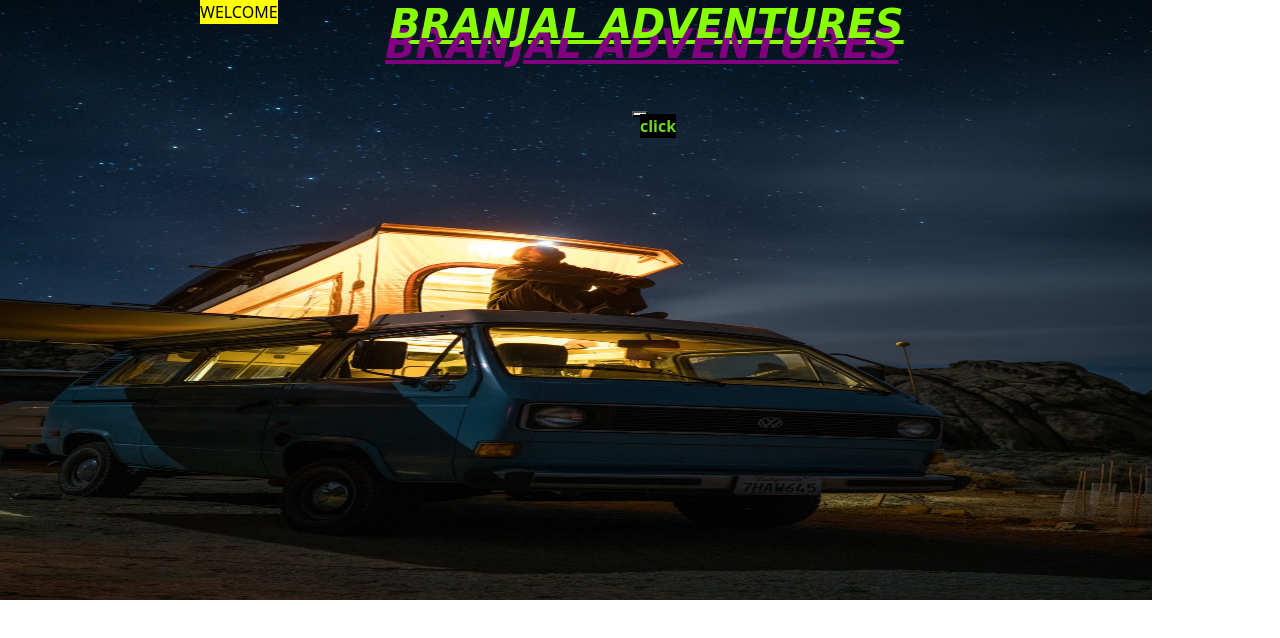
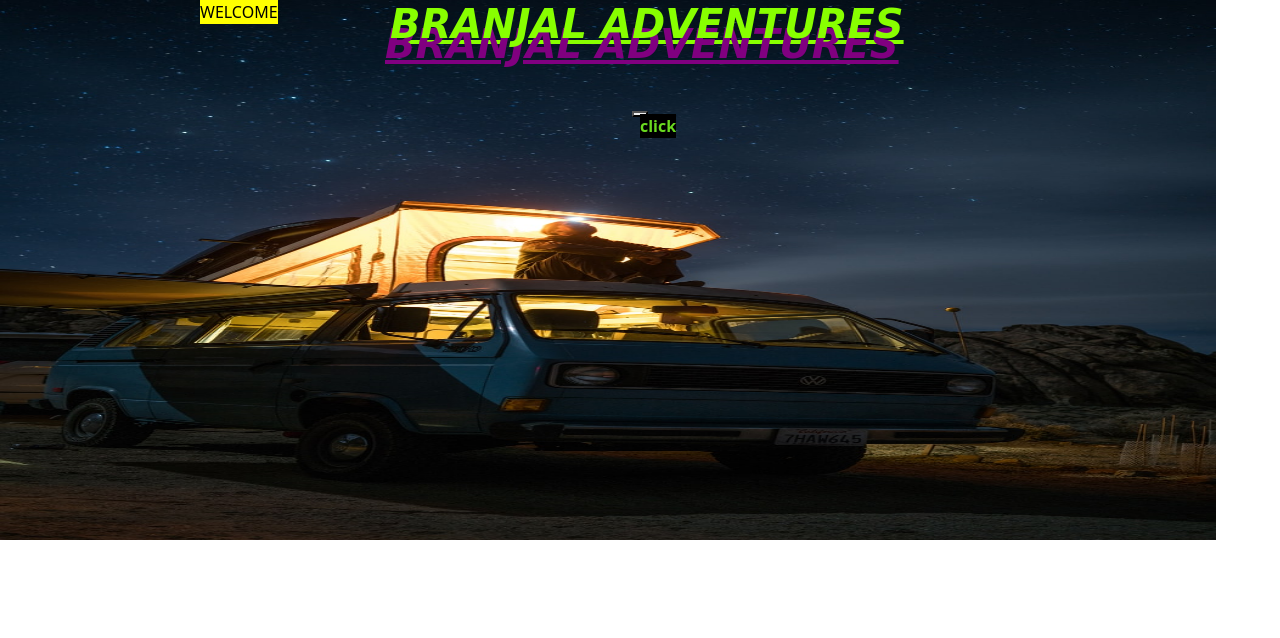
Before and after one commit to OTIENO-png/branajal, a plain HTML site: page index.html in a window 1280 px wide. Drawn offline with nearby package versions, Linux system fonts and the light colour scheme.

Commit message:
background

```diff
--- a/index.html
+++ b/index.html
@@ -15,7 +15,7 @@
         background-image:url(pictures/land1.jpeg),url(pictures/land1.jpeg);
        /* position: absolute;*/
         background-repeat: no-repeat;
-          background-size: 90% 500%;
+          background-size: 95% 450%;
        /* width: 500%;
         height: 500%;*/
     }
```
